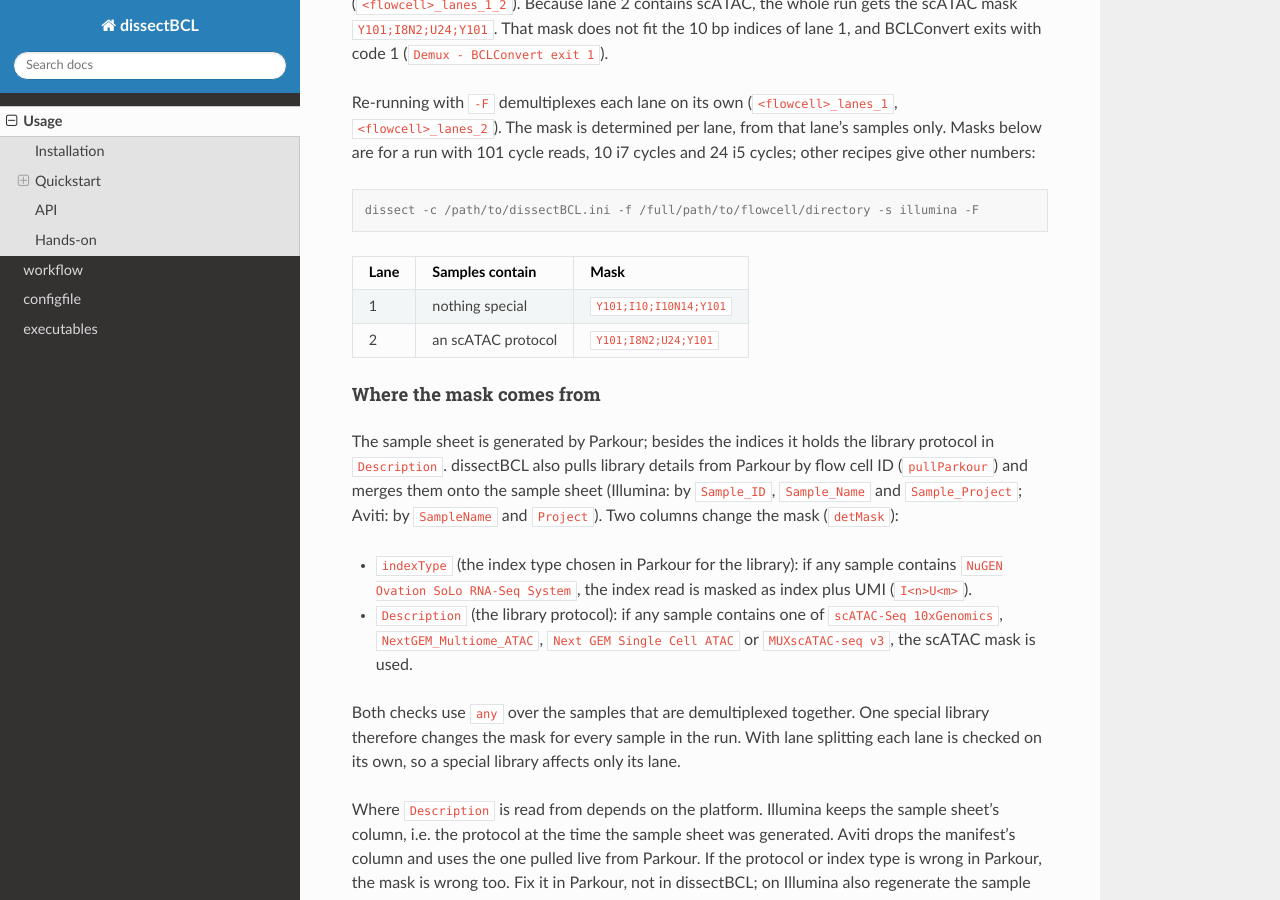
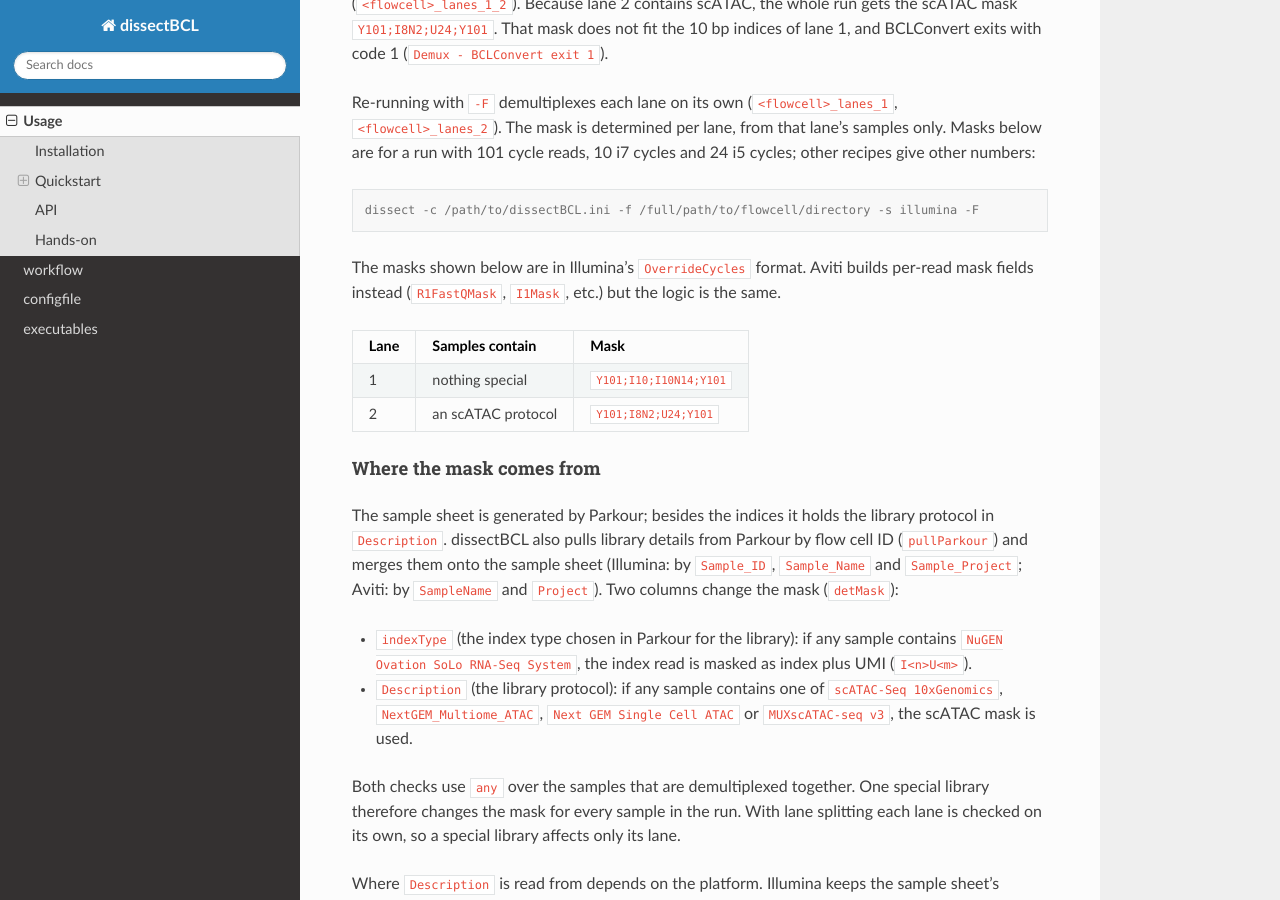
Before and after one commit to maxplanck-ie/dissectBCL, a Sphinx documentation site: the page built from docs/usage.rst, in a window 1280 px wide and 900 px high, scrolled down 2385 px. Built offline with Sphinx 7.4.7 and the Read the Docs theme 3.1.0, drawn with Linux system fonts in a browser that asks for light colours.

Commit message:
docs: clarify mask examples are Illumina OverrideCycles format
Aviti uses per-read mask fields (R1FastQMask, I1Mask, etc.) instead
of Illumina's OverrideCycles semicolon-separated string, but the
mask-determination logic is the same.

```diff
--- a/docs/usage.rst
+++ b/docs/usage.rst
@@ -121,6 +121,10 @@ reads, 10 i7 cycles and 24 i5 cycles; other recipes give other numbers:
 .. code-block:: console
 
     dissect -c /path/to/dissectBCL.ini -f /full/path/to/flowcell/directory -s illumina -F
+The masks shown below are in Illumina's ``OverrideCycles`` format. Aviti builds
+per-read mask fields instead (``R1FastQMask``, ``I1Mask``, etc.) but the logic
+is the same.
+
 
 ====== =========================== ============================
 Lane   Samples contain             Mask
```
